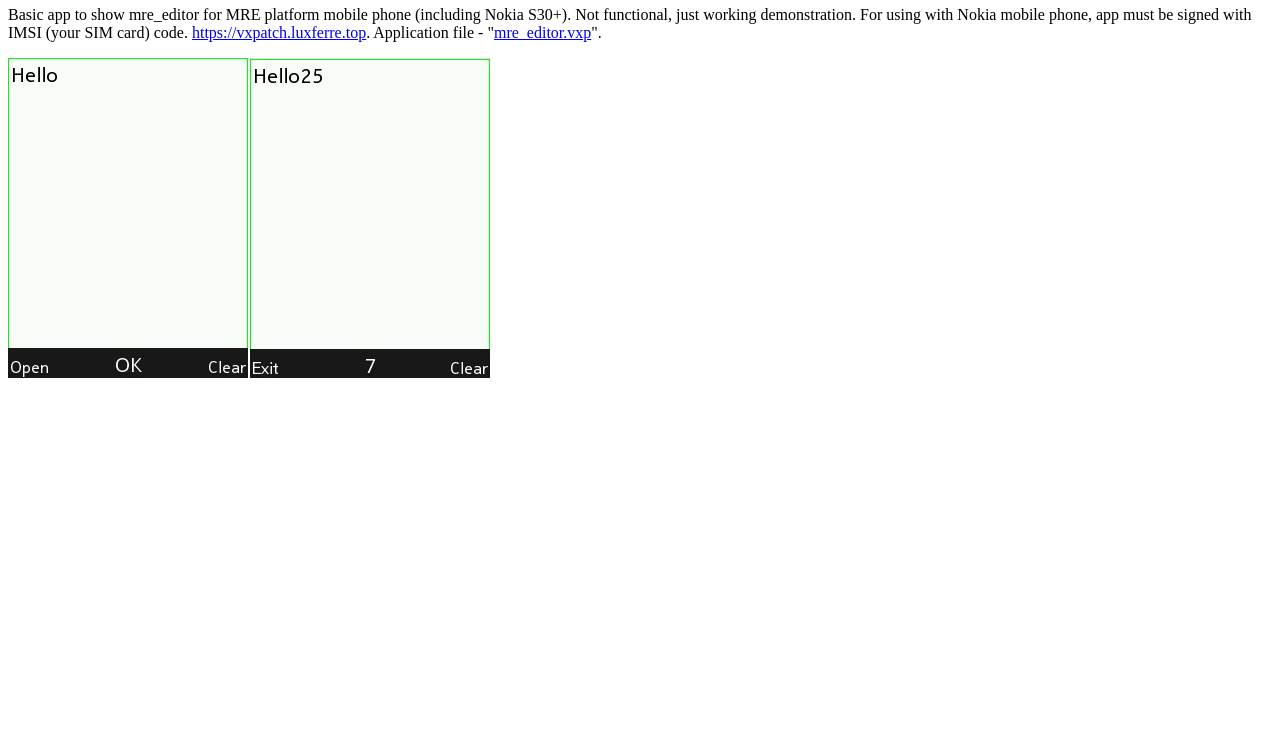
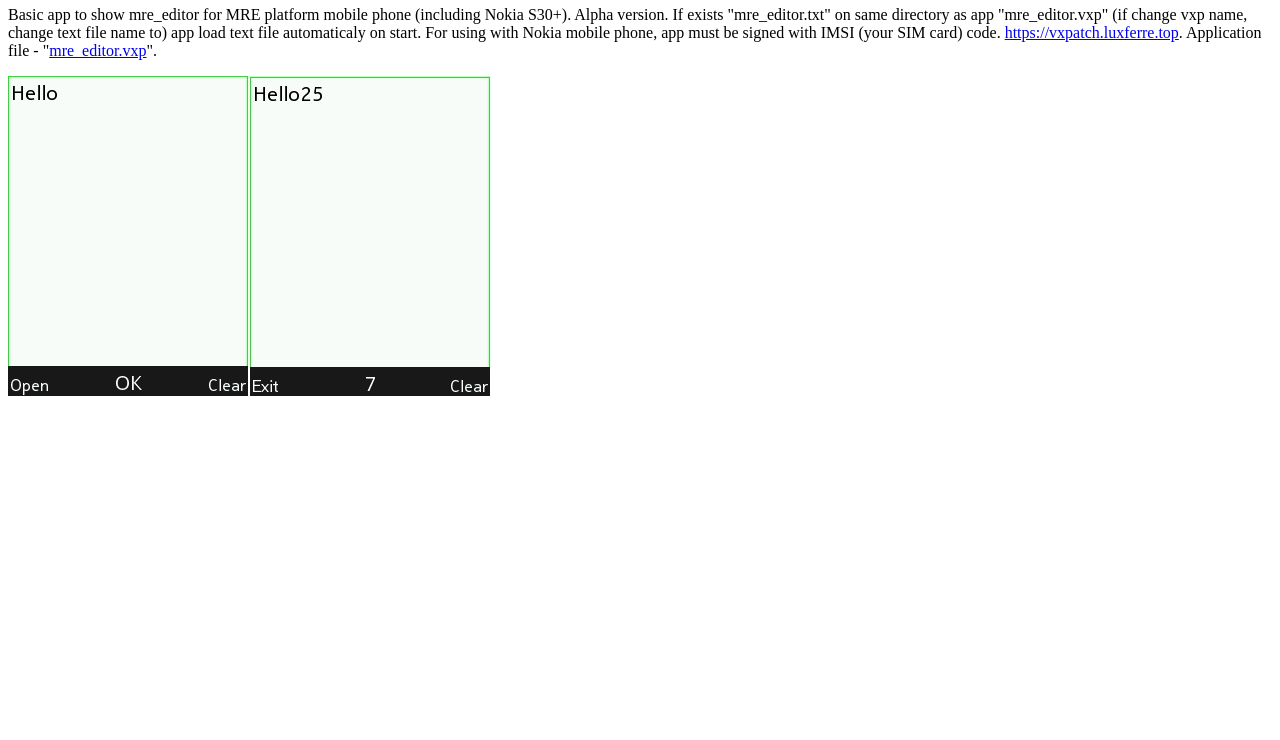
Before and after one commit to RDZDX/mre_editor, a plain HTML site: page docs/index.html in a window 1280 px wide. Shown: the part 60-800 px from the top of the page. Drawn offline with Linux system fonts and the light colour scheme.

Commit message:
Update index.html

```diff
--- a/docs/index.html
+++ b/docs/index.html
@@ -2,7 +2,9 @@
 
 <body>
   <h1>Mre_editor</h1>
-  <p>Basic app to show mre_editor for MRE platform mobile phone (including Nokia S30+). Not functional, just working demonstration. For using with Nokia mobile phone, app must be signed with IMSI (your SIM card) code.
+  <p>Basic app to show mre_editor for MRE platform mobile phone (including Nokia S30+). Alpha version.
+    If exists "mre_editor.txt" on same directory as app "mre_editor.vxp" (if change vxp name, change text file name to) app load text file automaticaly on start.
+    For using with Nokia mobile phone, app must be signed with IMSI (your SIM card) code.
     <a href="https://vxpatch.luxferre.top">https://vxpatch.luxferre.top</a>. Application file -
     "<a href="https://github.com/RDZDX/mre_editor/blob/main/mre_editor.vxp?raw=true" download>mre_editor.vxp</a>".
   </p>
```
